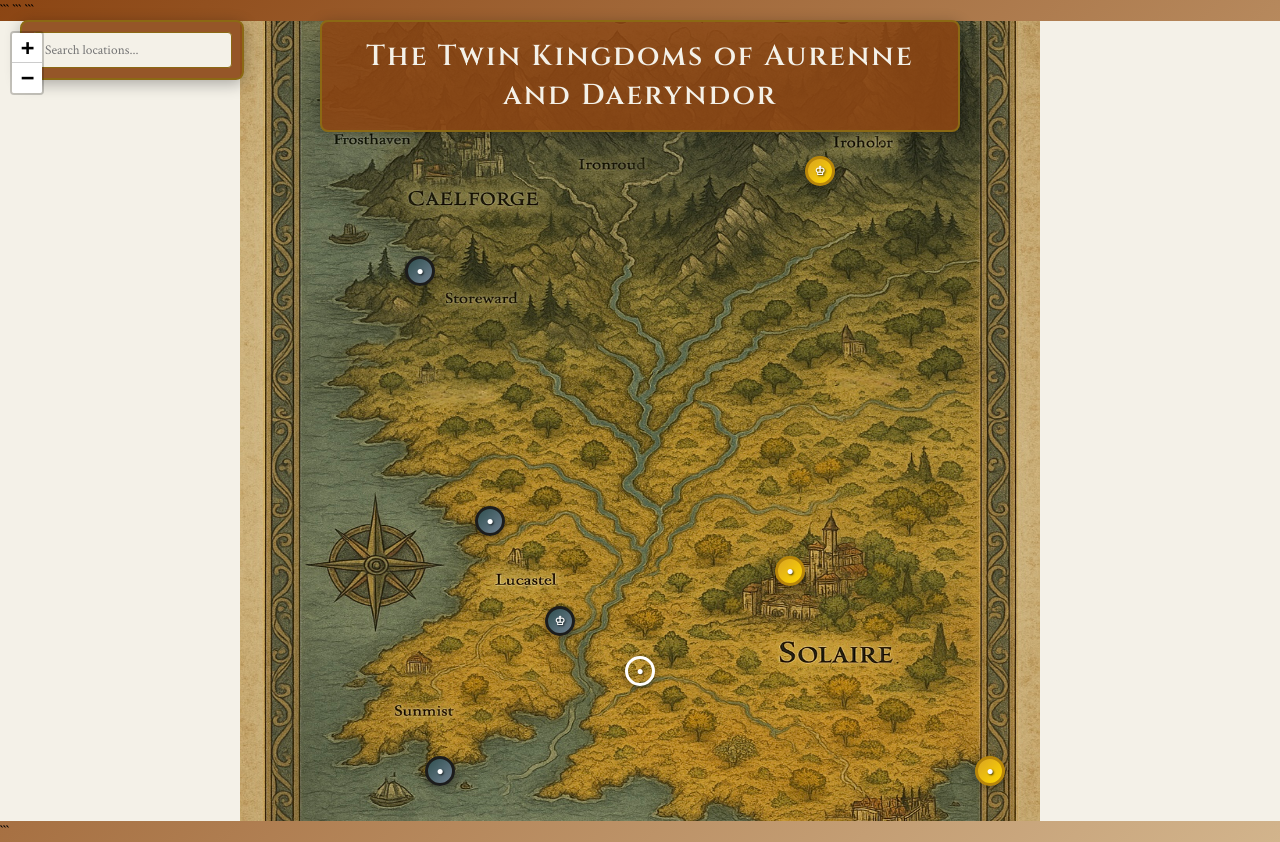
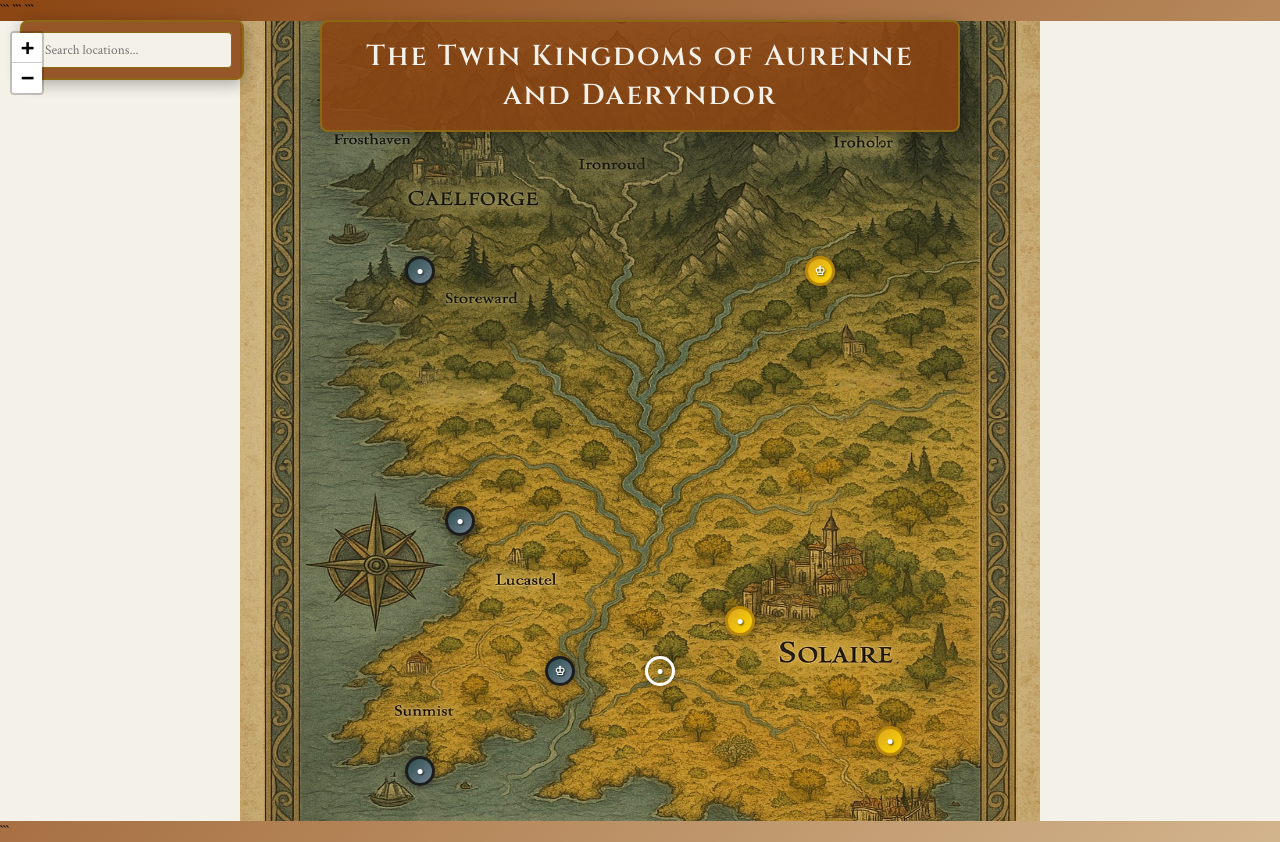
Before and after one commit to jungkoode/ipykingdoms, a plain HTML site: page index.html in a window 1280 px wide. Drawn offline with nearby package versions, Linux system fonts and the light colour scheme.

Commit message:
Update index.html

```diff
--- a/index.html
+++ b/index.html
@@ -291,10 +291,10 @@
 <script src="https://unpkg.com/leaflet@1.9.4/dist/leaflet.js"></script>
 
 <script>
-    // Kingdom data with CORRECTED coordinates for your actual map!
+    // Kingdom data with ACTUALLY CORRECT coordinates based on the real map positions!
     const kingdomData = {
         'Caelforge': {
-            coords: [300, 320], // Upper left in Daeryndor mountains
+            coords: [250, 320], // Center-left in Daeryndor mountains (TOP region)
             kingdom: 'Daeryndor',
             type: 'Capital',
             description: 'The mighty capital of Daeryndor, carved into the mountainside. This ancient fortress-city overlooks the kingdom\'s harbor and serves as the seat of royal power. Its granite walls have withstood countless sieges.',
@@ -302,7 +302,7 @@
             features: ['Royal Palace', 'Mountain Fortress', 'Great Harbor', 'Royal Archives']
         },
         'Solaire': {
-            coords: [750, 580], // Right side in Aurenne golden lands
+            coords: [650, 580], // Center-right in Aurenne golden area (BOTTOM region)
             kingdom: 'Aurenne',
             type: 'Capital',
             description: 'The golden capital of Aurenne, built upon sun-kissed cliffs overlooking the Azure Sea. Famous for its opulent palaces, terraced gardens, and vibrant court life that attracts nobles from across the known world.',
@@ -310,7 +310,7 @@
             features: ['Palace of Golden Towers', 'Royal Gardens', 'Azure Harbor', 'Grand Amphitheater']
         },
         'Frosthaven': {
-            coords: [150, 200], // Far upper left in mountains
+            coords: [150, 180], // Top-left in Daeryndor mountains
             kingdom: 'Daeryndor',
             type: 'Settlement',
             description: 'A hardy northern settlement known for its skilled craftsmen and proximity to valuable silver mines. The people of Frosthaven are renowned for their resilience against the harsh mountain winters.',
@@ -318,7 +318,7 @@
             features: ['Silver Mines', 'Craftsmen Guilds', 'Mountain Outpost']
         },
         'Ironroud': {
-            coords: [400, 250], // Center-upper area
+            coords: [400, 220], // Center area in Daeryndor mountains
             kingdom: 'Daeryndor',
             type: 'Settlement',
             description: 'A crucial mountain pass settlement that controls the main trade route between the kingdoms. Its strategic position makes it heavily fortified and economically vital.',
@@ -326,7 +326,7 @@
             features: ['Trade Crossing', 'Border Fortress', 'Mountain Pass']
         },
         'Iroholor': {
-            coords: [650, 180], // Upper right edge
+            coords: [650, 180], // Top-right in Daeryndor region
             kingdom: 'Daeryndor',
             type: 'Settlement',
             description: 'A remote mountain settlement known for its ancient watchtowers and scholarly monasteries. Monks here preserve the old knowledge and watch the eastern borders.',
@@ -334,7 +334,7 @@
             features: ['Ancient Monasteries', 'Watchtowers', 'Mountain Libraries']
         },
         'Storeward': {
-            coords: [250, 400], // Mid-left, border area
+            coords: [250, 420], // Middle-left border area between kingdoms
             kingdom: 'Border Region',
             type: 'Settlement',
             description: 'A contested border town that has changed hands multiple times throughout history. Its mixed population reflects the complex relationship between the two kingdoms.',
@@ -342,7 +342,7 @@
             features: ['Border Market', 'Mixed Population', 'Neutral Ground']
         },
         'Lucastel': {
-            coords: [350, 550], // Mid-center in river area
+            coords: [300, 500], // Center-left in Aurenne golden area
             kingdom: 'Aurenne',
             type: 'Settlement',
             description: 'A prosperous river town known for its vineyards and wine production. The rolling hills around Lucastel produce some of the finest wines in all of Aurenne.',
@@ -350,7 +350,7 @@
             features: ['Famous Vineyards', 'Wine Markets', 'River Port']
         },
         'Sunmist': {
-            coords: [150, 750], // Lower left coastal
+            coords: [180, 650], // Bottom-left coast in Aurenne
             kingdom: 'Aurenne',
             type: 'Settlement',
             description: 'A picturesque coastal town renowned for its fishing fleet and beautiful sunrises over the Azure Sea. Artists and poets often visit to capture its ethereal beauty.',
```
